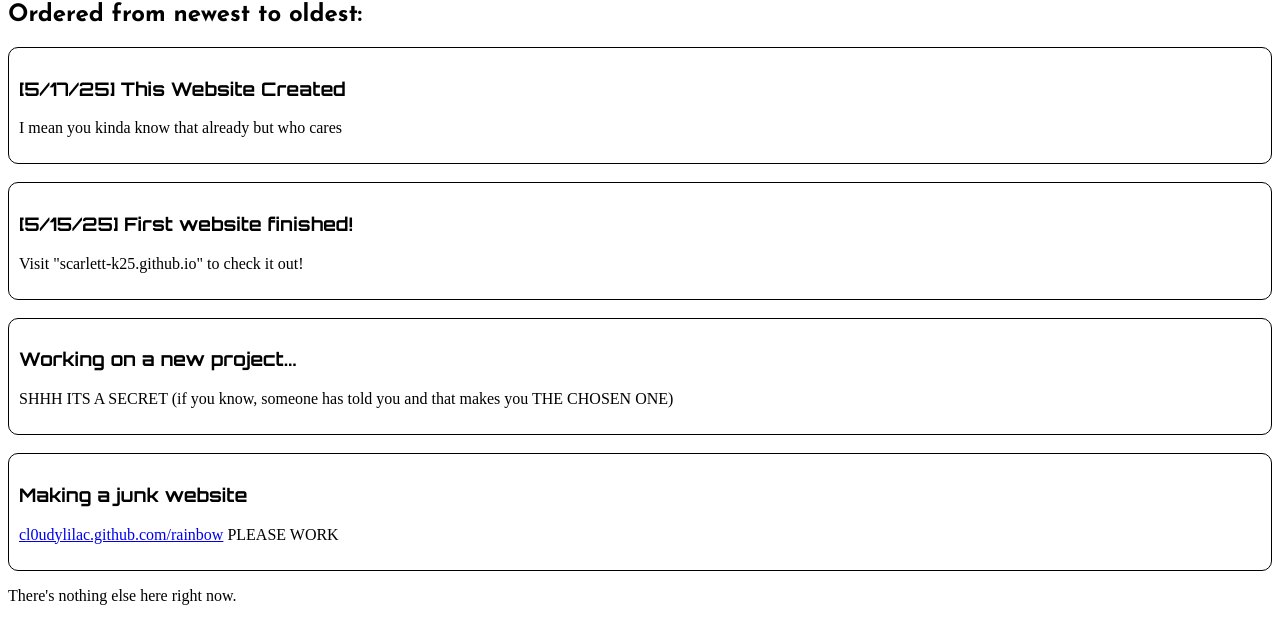
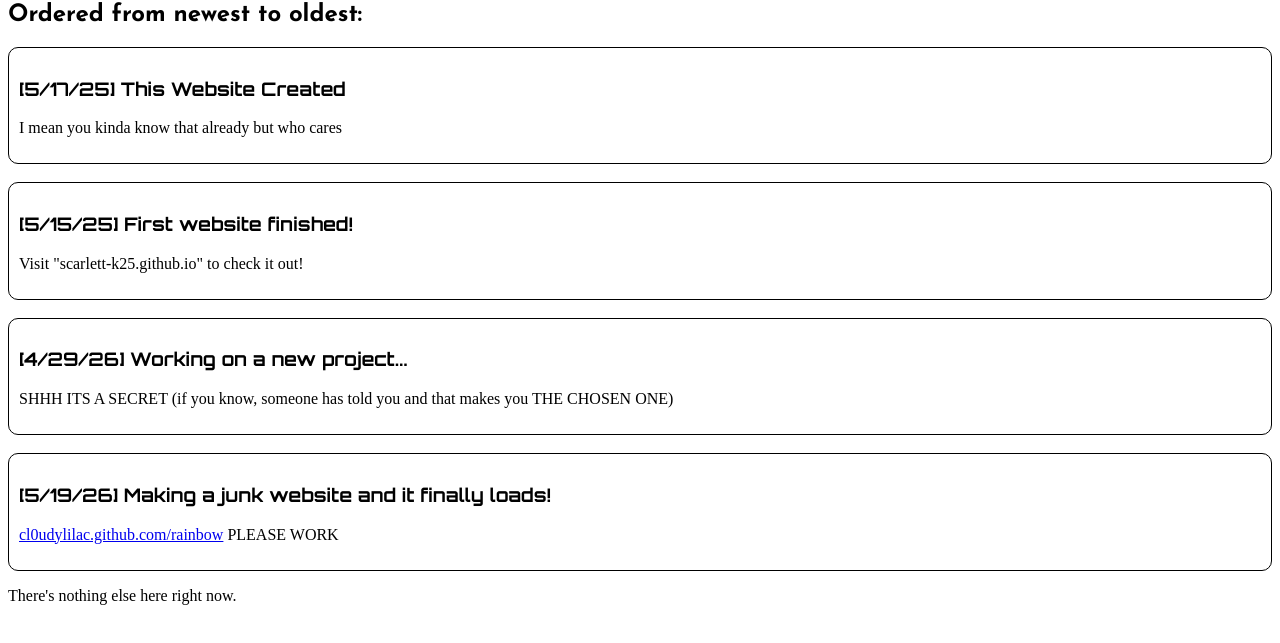
Before and after one commit to cl0udylilac/cl0udylilac.github.io, a plain HTML site: page main-news.html in a window 1280 px wide. Shown: the part 121-764 px from the top of the page. Drawn offline with Linux system fonts and the light colour scheme; a web font is replaced by a local one.

Commit message:
Update main-news.html

```diff
--- a/main-news.html
+++ b/main-news.html
@@ -31,18 +31,18 @@
 </div>
 <br>
 <div>
-<h3>Working on a new project...</h3>
+<h3>[4/29/26] Working on a new project...</h3>
 <p>SHHH ITS A SECRET (if you know, someone has told you and that makes you THE CHOSEN ONE)</p>
 </div>
 <br>
 <div>
-<h3>Making a junk website</h3>
+<h3>[5/19/26] Making a junk website and it finally loads!</h3>
 <p><a href="cl0udylilac.github.com">cl0udylilac.github.com/rainbow</a> PLEASE WORK</p>
 </div>
 <!--
 example news box:
 <div>
-<h3>rat spotted at supermarked cafe lmao</h3>
+<h3>[mm/dd/yy] rat spotted at supermarked cafe lmao</h3>
 <p>HELP ITS MASSIVE</p>
 </div>
 -->
```
